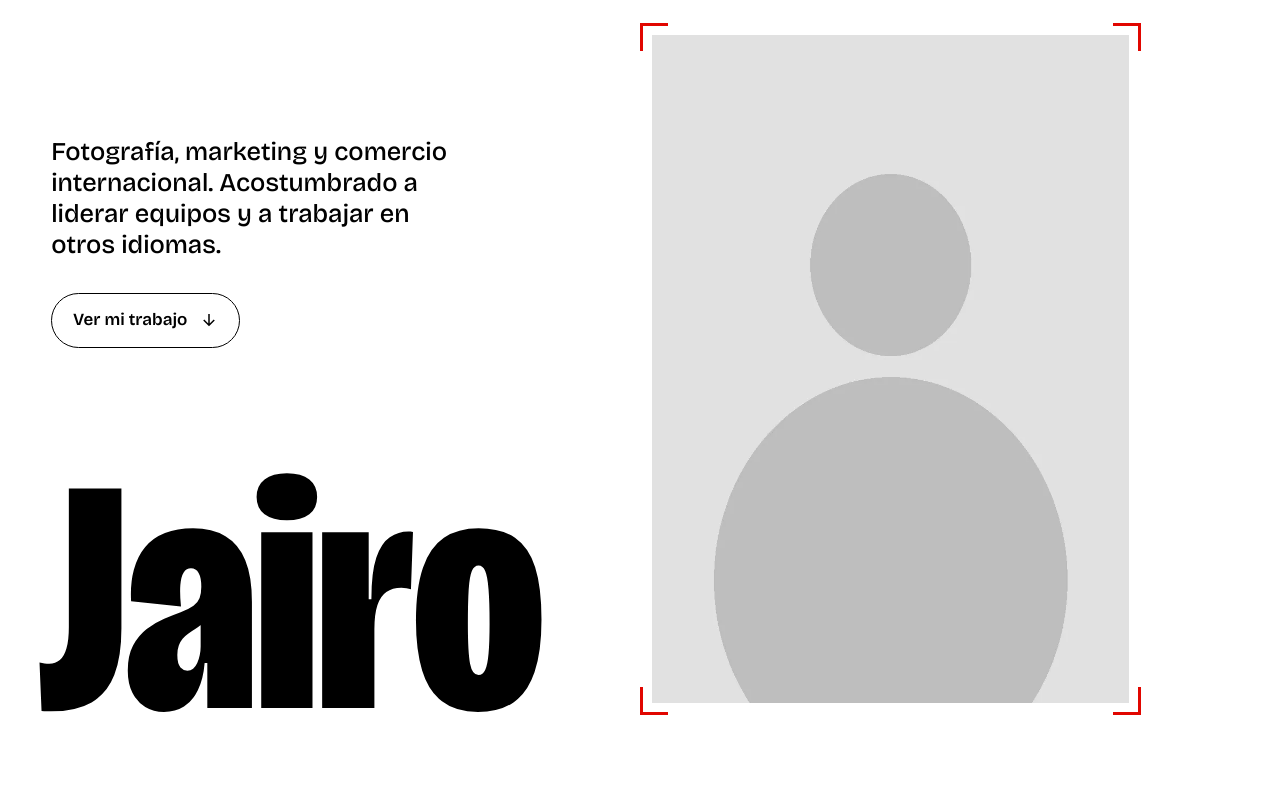
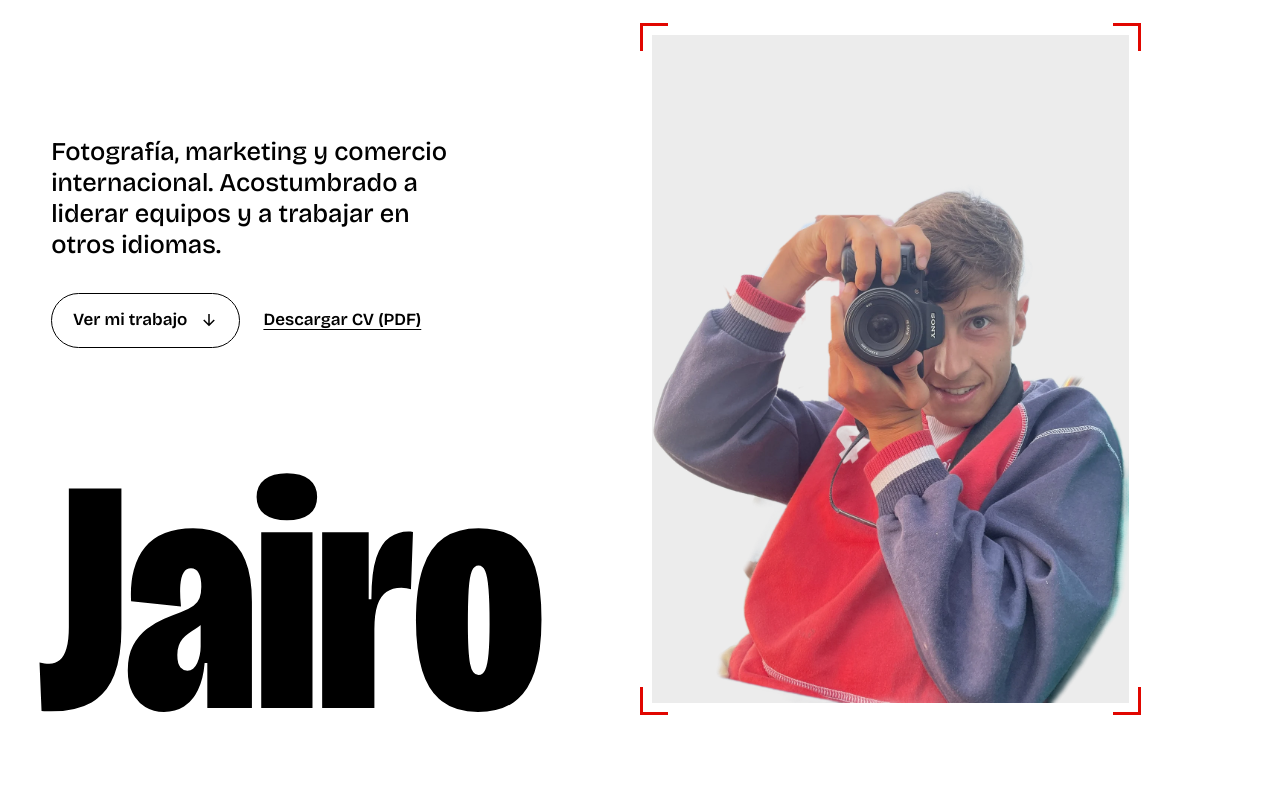
Before and after one commit to jairomrfoto/Portfolio-Jairo, a plain HTML site: page index.html in a window 1280 px wide. Shown: the part 65-855 px from the top of the page. Drawn offline with Linux system fonts and the light colour scheme.

Commit message:
Portada con foto recortada, proyecto Xsoccer, email y CV descargable en PDF
Co-Authored-By: Claude Opus 5.5 <noreply@anthropic.com>
Claude-Session: https://claude.ai/code/session_013uKj4UatD27nBz4tMWiJgo

```diff
--- a/contenido.js
+++ b/contenido.js
@@ -7,15 +7,15 @@
 
 const CONTENIDO = {
   nombre: "Jairo",                                  // ← nombre completo si quieres
-  fotoPortada: "assets/retrato.webp",               // ← tu foto (vertical, ~1200×1500 px)
+  fotoPortada: "assets/jairo-portada.webp",         // foto recortada, sin fondo (PNG/WebP con transparencia)
 
   // Frase corta bajo el nombre
   frase: "Fotografía, marketing y comercio internacional. Acostumbrado a liderar equipos y a trabajar en otros idiomas.",
 
-  email: "tu@email.com",                            // ← tu email
+  email: "jairomrfoto@gmail.com",
   linkedin: "",                                     // ← URL de tu LinkedIn (vacío = no se muestra)
   instagram: "https://www.instagram.com/jairomrfoto",
-  cv: "",                                           // ← "assets/cv.pdf" cuando subas el PDF (vacío = botón oculto)
+  cv: "assets/cv-jairo-martinez.pdf",             // CV en PDF (vacío = botones ocultos)
   youtubeId: "",                                    // ← ID del vídeo de presentación en YouTube (opcional)
 
   // ---------- Sobre mí: los tres pilares ----------
@@ -63,6 +63,25 @@ const CONTENIDO = {
         { src: "assets/fotos/gob-03.webp", pie: "Firma en la sede del Gobierno de Cantabria" },
         { src: "assets/fotos/gob-04.webp", pie: "Asistentes antes del inicio de un acto" },
         { src: "assets/fotos/gob-05.webp", pie: "Inauguración de la exposición homenaje «Año Orallo 2023»" },
+      ],
+    },
+    {
+      titulo: "Xsoccer",
+      disciplina: "Marketing",
+      anio: "2023 – 2025",
+      resumen: "Marca de espinilleras de fútbol personalizadas creada desde cero, de la importación de la materia prima a la venta online.",
+      rol: "Cofundador: naming, diseño gráfico, marca, tienda online y redes sociales.",   // ← revisa
+      enlace: { texto: "Ver xsoccer.es", url: "https://xsoccer.es" },
+      secciones: [
+        { titulo: "El proyecto",
+          texto: "Creamos una marca de espinilleras personalizadas para futbolistas. Importamos la materia prima desde China e incorporamos la maquinaria necesaria para producir cada pedido nosotros mismos. Yo me encargué del diseño gráfico de cada espinillera a partir de las fotos de los clientes." },
+        { titulo: "Naming y producto",
+          texto: "Elegimos el nombre Xsoccer y construimos un sistema alrededor de la X: Espinillera X, Mini X, XTape, XSocks y el KIT XSC. Así la marca se reconoce en todo el catálogo y es fácil ampliarlo. También creamos una línea para equipos y clubes." },
+        { titulo: "Venta y comunidad",
+          texto: "Tienda online propia en xsoccer.es, con personalización subiendo tus fotos, entrega en 2 o 3 días laborables y atención por WhatsApp Business. Abrimos Instagram y TikTok (@xsoccer.es) para enseñar los diseños de los clientes y generar comunidad." },
+      ],
+      imagenes: [
+        { src: "assets/proyectos/xsoccer/proceso.webp", pie: "Proceso de trabajo y sistema de naming" },
       ],
     },
     {
@@ -169,6 +188,14 @@ const CONTENIDO = {
         "Planificación de entrenamientos, gestión de la plantilla y preparación de partidos",
         "Comunicación con jugadores, familias y cuerpo técnico",
       ] },
+    { id: "xsoccer", tipo: "experiencia", fechas: "2023 – 2025",
+      titulo: "Cofundador de Xsoccer", lugar: "Revilla de Camargo, Cantabria",
+      texto: "Marca de espinilleras de fútbol personalizadas con producción propia y venta online.",
+      puntos: [
+        "Importación de materia prima desde China y producción con maquinaria propia",
+        "Naming, identidad y diseño gráfico de cada pedido",
+        "Tienda online, Instagram, TikTok y atención al cliente por WhatsApp Business",
+      ] },
     { id: "proyectos", tipo: "experiencia", fechas: "2026",
       titulo: "Proyectos propios de producto y marca", lugar: "Komix, Fauniverse y Kamplay",
       texto: "Lanzamiento de productos digitales propios: idea, naming, identidad visual, estrategia y desarrollo apoyado en herramientas de IA.",
@@ -195,11 +222,11 @@ const CONTENIDO = {
   // "donde": ids de la trayectoria donde aprendiste o usaste cada capacidad
   capacidades: [
     { nombre: "Fotografía", donde: ["foto", "racing", "gobierno"] },
-    { nombre: "Diseño y composición visual", donde: ["foto"] },
-    { nombre: "Marketing", donde: ["marketing", "proyectos"] },
+    { nombre: "Diseño y composición visual", donde: ["foto", "xsoccer"] },
+    { nombre: "Marketing", donde: ["marketing", "proyectos", "xsoccer"] },
     { nombre: "Branding y naming", donde: ["proyectos", "marketing"] },
     { nombre: "Publicidad", donde: ["marketing"] },
-    { nombre: "Comercio internacional", donde: ["comercio"] },
+    { nombre: "Comercio internacional", donde: ["comercio", "xsoccer"] },
     { nombre: "Liderazgo de equipos", donde: ["futbol"] },
     { nombre: "Comunicación", donde: ["futbol", "marketing"] },
     { nombre: "Entornos internacionales", donde: ["eeuu", "comercio"] },
--- a/estilos.css
+++ b/estilos.css
@@ -133,6 +133,8 @@ body.menu-abierto .cab { background: var(--negro); color: var(--blanco); }
   display: inline-flex; align-items: center; gap: .8rem; text-decoration: none; font-weight: 600;
   padding: .85rem 1.3rem; border: 1.5px solid var(--negro); border-radius: 999px; transition: background .35s, color .35s, border-color .35s;
 }
+.hero-cv { display: inline-block; margin-left: 1.2rem; font-weight: 600; text-underline-offset: 4px; }
+.hero-cv:hover { color: var(--rojo); }
 .hero-explorar svg { width: 18px; height: 18px; transition: transform .45s var(--curva); }
 .hero-explorar:hover { background: var(--rojo); border-color: var(--rojo); color: var(--blanco); }
 .hero-explorar:hover svg { transform: translateY(3px); }
@@ -143,7 +145,8 @@ body.menu-abierto .cab { background: var(--negro); color: var(--blanco); }
   transform: translateY(calc(var(--p) * -6vh)) scale(calc(1 - var(--p) * .12));
   transform-origin: 50% 0;
 }
-.hero-foto img { width: 100%; height: 100%; object-fit: cover; background: var(--suave); }
+.hero-foto img { position: relative; z-index: 1; width: 100%; height: 100%; object-fit: contain; object-position: 50% 100%; }
+.hero-foto::before { content: ""; position: absolute; inset: 0; background: #ececec; }
 .hero-nombre {
   grid-column: 1 / -1; grid-row: 2; z-index: 2; position: relative;
   font-size: clamp(6rem, 26vw, 26rem);
@@ -401,6 +404,7 @@ body.ficha-abierta { overflow: hidden; }
   .hero-nombre { grid-column: 1; grid-row: 2; font-size: 33vw; margin-top: -.42em; }
   .hero-texto { grid-column: 1; grid-row: 3; align-self: start; }
   .hero-frase { font-size: 1.15rem; margin-bottom: 1.2rem; }
+  .hero-cv { display: block; margin: 1rem 0 0; }
   .pilar, .sobre-cierre, .hito { grid-template-columns: 1fr; }
   .pilar { gap: .6rem; }
   .pilar-detalle { opacity: 1; }
--- a/index.html
+++ b/index.html
@@ -49,6 +49,7 @@
       <a href="#trabajo">Trabajo</a>
       <a href="#sobre-mi">Sobre mí</a>
       <a href="#trayectoria">Trayectoria</a>
+      <a data-cv-enlace download hidden>Descargar CV</a>
       <a href="#contacto" class="nav-cta">Contacto</a>
     </nav>
     <button class="menu-boton" aria-expanded="false" aria-controls="menu-movil">Menú</button>
@@ -61,6 +62,7 @@
       <a href="#trayectoria">Trayectoria</a>
       <a href="#capacidades">Capacidades</a>
       <a href="#contacto">Contacto</a>
+      <a data-cv-enlace download hidden>Descargar CV</a>
     </nav>
   </div>
 
@@ -74,6 +76,7 @@
             <span>Ver mi trabajo</span>
             <svg viewBox="0 0 24 24" aria-hidden="true"><path d="M12 4v15M5 12l7 7 7-7" fill="none" stroke="currentColor" stroke-width="2"/></svg>
           </a>
+          <a class="hero-cv" data-cv-enlace download hidden>Descargar CV (PDF)</a>
         </div>
         <figure class="hero-foto visor">
           <img data-foto-portada alt="" fetchpriority="high">
--- a/main.js
+++ b/main.js
@@ -274,6 +274,11 @@
   enlace("LinkedIn", C.linkedin);
   enlace("Instagram", C.instagram);
   if (C.cv) enlace("Descargar CV en PDF", C.cv, { download: "" });
+  $$("[data-cv-enlace]").forEach((a) => {
+    if (!C.cv) return;
+    a.href = C.cv;
+    a.hidden = false;
+  });
 
   /* ---------- Menú móvil ---------- */
   const menuBoton = $(".menu-boton");
@@ -393,7 +398,7 @@
     ultimoY = y;
 
     // Enlace de navegación activo
-    $$(".nav a").forEach((a) => {
+    $$('.nav a[href^="#"]').forEach((a) => {
       const s = $(a.getAttribute("href"));
       const b = s?.getBoundingClientRect();
       a.setAttribute("aria-current", String(!!b && b.top < vh * 0.4 && b.bottom > vh * 0.4));
```
Also changed, not shown: assets/jairo-portada.webp (added), assets/proyectos/xsoccer/proceso.webp (added), 2 other files.
